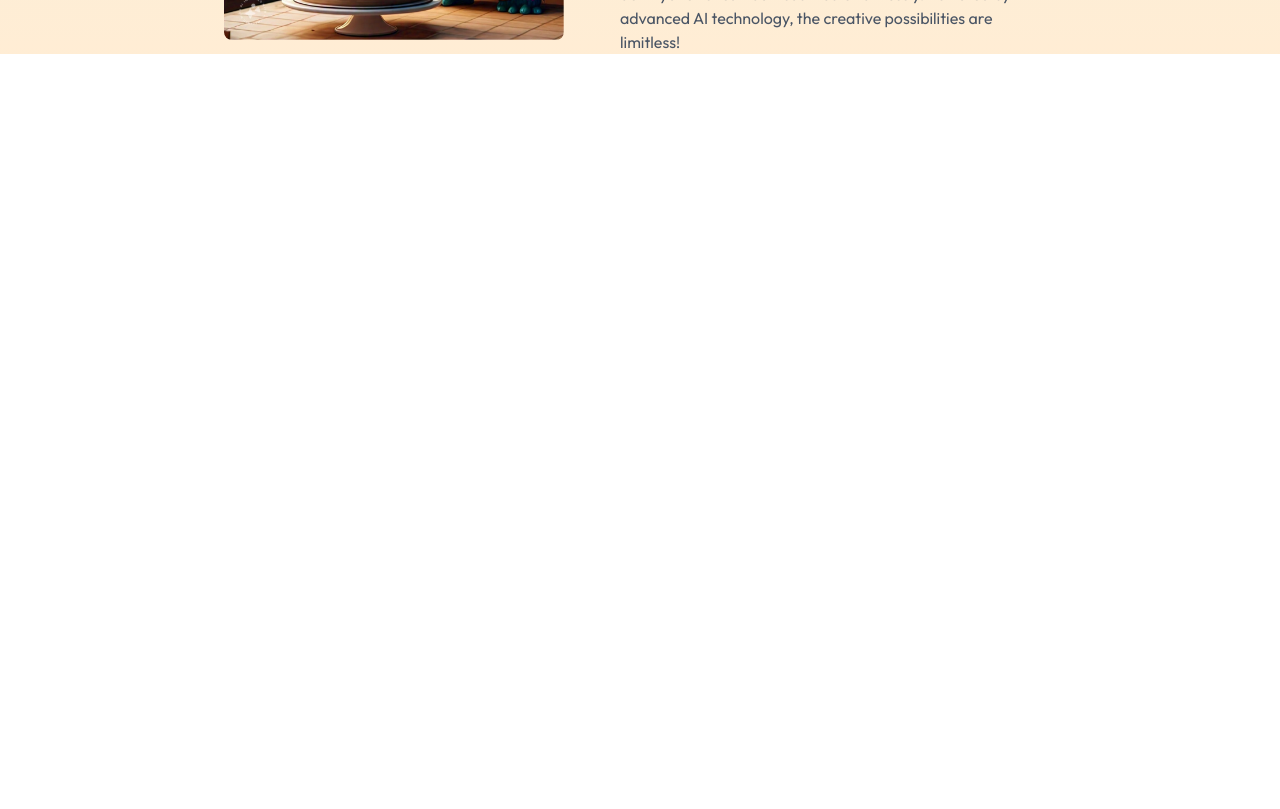
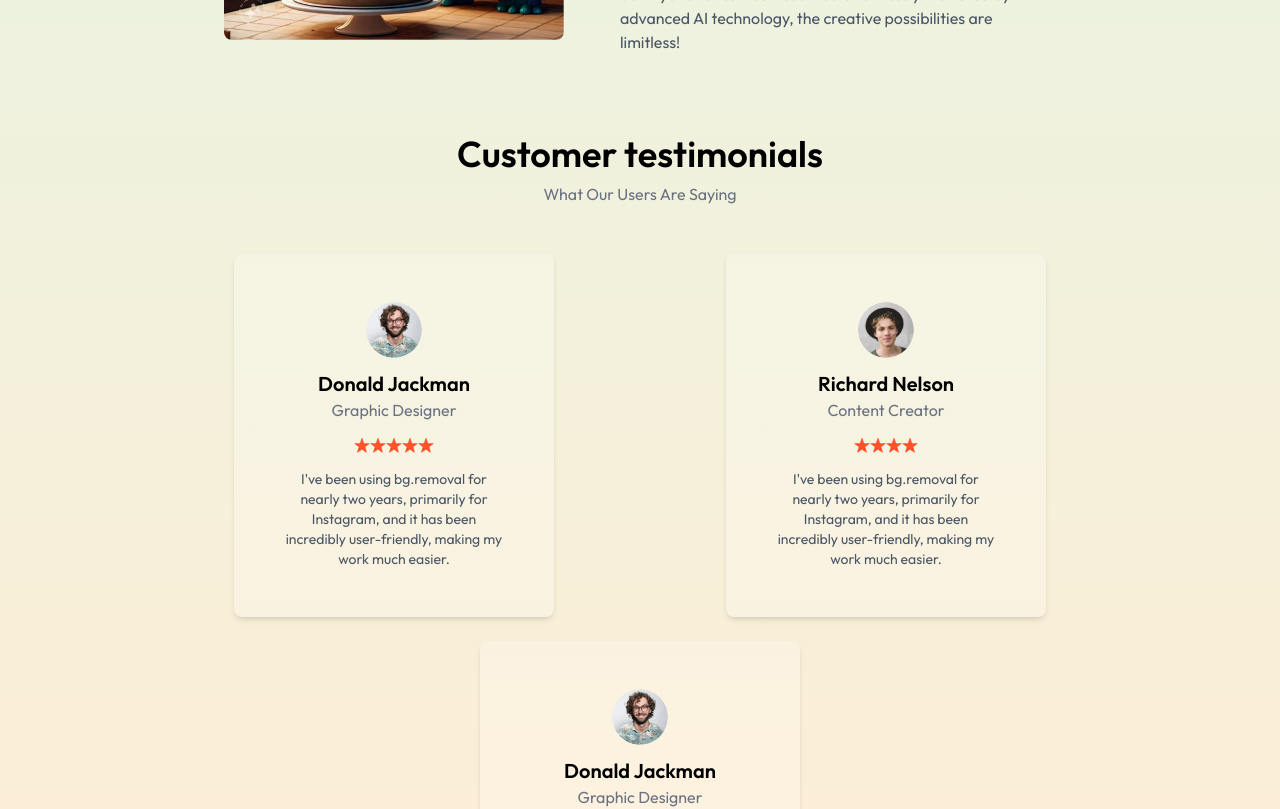
Before and after one commit to Vikas24Chauhan/Imagify, a React (Vite) app in the folder client/: page / in a window 1280 px wide. Shown: the part 1720-2529 px from the top of the page. Before the commit the page ends 1774 px from the top, so only its background shows below. Built offline with nearby package versions, Linux system fonts and the light colour scheme.

Commit message:
testimonials added

```diff
--- a/client/src/assets/assets.js
+++ b/client/src/assets/assets.js
@@ -78,7 +78,7 @@ export const testimonialsData = [
     image: profile_img_2,
     name: "Richard Nelson",
     role: "Content Creator",
-    stars: 5,
+    stars: 4,
     text: `I've been using bg.removal for nearly two years, primarily for Instagram, and it has been incredibly user-friendly, making my work much easier.`,
   },
   {
--- /dev/null
+++ b/client/src/components/Testimonials.jsx
@@ -0,0 +1,38 @@
+import React from "react";
+import { assets, testimonialsData } from "../assets/assets";
+
+function Testimonials() {
+  return (
+    <div className="flex flex-col items-center justify-center mt-20 md:px-12">
+      <h1 className="text-3xl sm:text-4xl font-semibold mb-2">
+        Customer testimonials
+      </h1>
+      <p className="text-gray-500 mb-12">What Our Users Are Saying</p>
+
+      <div className="flex flex-wrap gap-6">
+        {testimonialsData.map((data, index) => (
+          <div
+            key={index}
+            className="bg-white/20 p-12 rounded-lg shadow-md order w-80 m-auto cursor-pointer hover:scale-[1.02] transition-all"
+          >
+            <div className="flex flex-col items-center">
+              <img className="rounded-full w-14" src={data.image} alt="" />
+              <h2 className="text-xl font-semibold mt-3">{data.name}</h2>
+              <p className="text-gray-500 mb-4">{data.role}</p>
+              <div className="flex mb-4">
+                {Array(data.stars)
+                  .fill()
+                  .map((item, index) => (
+                    <img key={index} src={assets.rating_star} alt="" />
+                  ))}
+              </div>
+              <p className="text-center text-sm text-gray-600">{data.text}</p>
+            </div>
+          </div>
+        ))}
+      </div>
+    </div>
+  );
+}
+
+export default Testimonials;
--- a/client/src/pages/Home.jsx
+++ b/client/src/pages/Home.jsx
@@ -2,6 +2,7 @@ import React from "react";
 import Header from "../components/Header";
 import Steps from "../components/Steps";
 import Description from "../components/Description";
+import Testimonials from "../components/Testimonials";
 
 function Home() {
   return (
@@ -9,6 +10,7 @@ function Home() {
       <Header />
       <Steps />
       <Description />
+      <Testimonials />
     </div>
   );
 }
```
